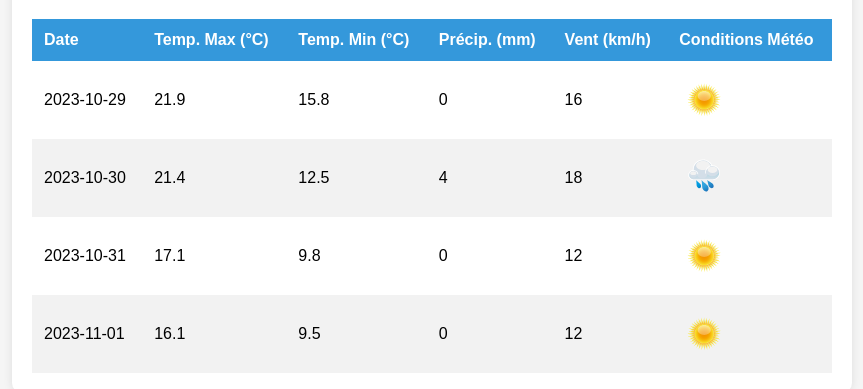
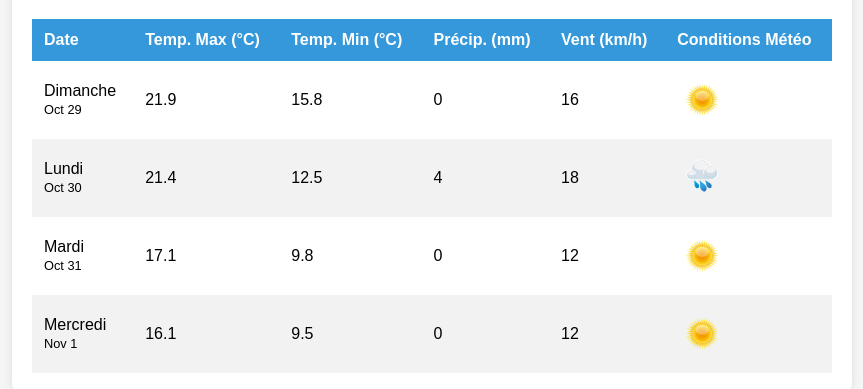
Before and after one commit to TristanRivaldi/meteo, a plain HTML site: page index.html in a window 1280 px wide. Shown: the part 81-470 px from the top of the page, without its empty margins (208-1071 px from the left). Drawn offline with Linux system fonts and the light colour scheme.

Commit message:
modif pour avoir une meilleure date

```diff
--- a/index.html
+++ b/index.html
@@ -48,6 +48,10 @@
       background-color: #3498db;
       color: #fff;
     }
+
+    .date {
+      font-size: 80%;
+    }
   </style>
 </head>
 <body>
@@ -74,6 +78,12 @@
   </div>
 
   <script>
+    // Obtenir le nom du jour de la semaine associé à la date
+    function getDayOfWeek(date) {
+      const daysOfWeek = ["Dimanche", "Lundi", "Mardi", "Mercredi", "Jeudi", "Vendredi", "Samedi"];
+      return daysOfWeek[date.getDay()];
+    }
+
     // Charger les données depuis weather_data.json
     function loadWeatherData() {
       fetch('weather_data.json')
@@ -88,7 +98,12 @@
           for (const date of dates) {
             const dayData = data[date];
             const dataRow = document.createElement('tr');
-            dataRow.innerHTML = `<td>${date}</td>`;
+
+            // Obtenir le nom du jour de la semaine associé à la date
+            const dateObj = new Date(date);
+            const dayOfWeek = getDayOfWeek(dateObj);
+
+            dataRow.innerHTML = `<td>${dayOfWeek}<br><span class="date">${dateObj.toDateString().split(' ')[1]} ${dateObj.getDate()}</span></td>`;
             dataRow.innerHTML += `<td>${dayData['Température Maximale (°C)']}</td>`;
             dataRow.innerHTML += `<td>${dayData['Température Minimale (°C)']}</td>`;
             dataRow.innerHTML += `<td>${dayData['Précipitations (mm)']}</td>`;
```
